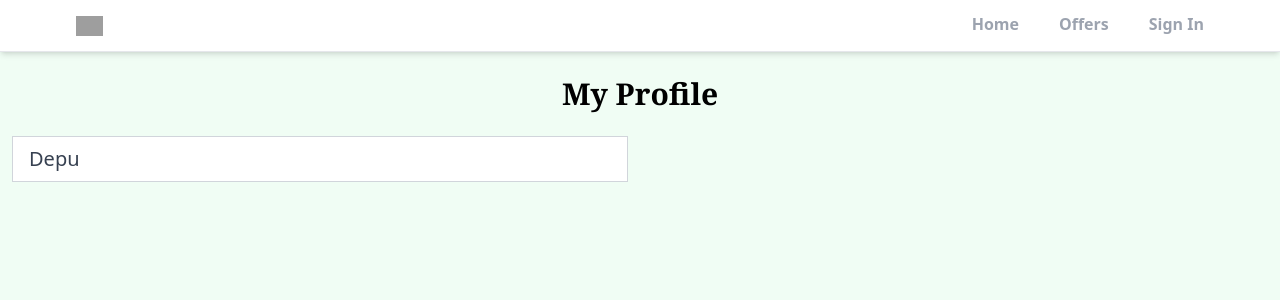
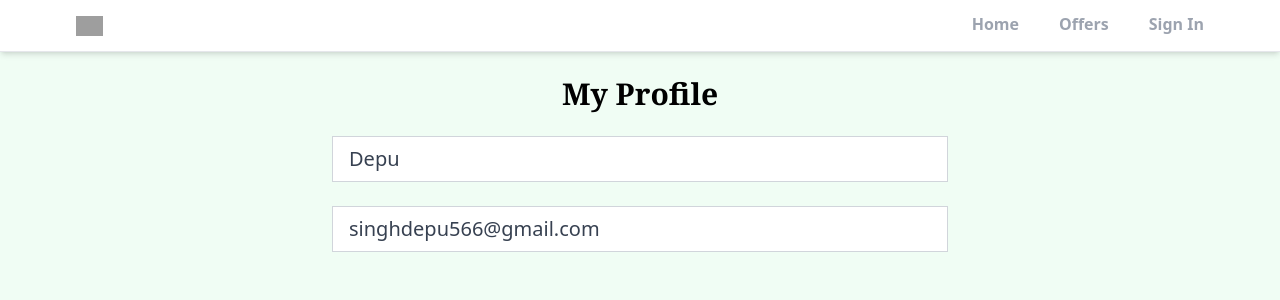
Before and after one commit to trdxDeepu/EstateApp, a React (Vite) app: page /profile in a window 1280 px wide. Shown: the top 300 px of the page. Built offline with nearby package versions, Linux system fonts and the light colour scheme; grey boxes are pictures that could not be loaded.

Commit message:
makes the input center and make the added the tailwind css

```diff
--- a/src/Pages/Profile.jsx
+++ b/src/Pages/Profile.jsx
@@ -10,20 +10,32 @@ const Profile = () => {
 
   return (
     <>
-      <section className="mx-w-6xl mx-auto-flex justify-center items-center flex-col">
+      <section className="mx-w-6xl mx-auto flex justify-center items-center flex-col">
         <h1 className="text-3xl text-center mt-6 font-serif font-bold">
           My Profile
         </h1>
         <div className="w-full md:w-[50%] mt-6 px-3">
           <form>
+            {/* name input*/}
             <input
               type="text"
               id="name"
               value={name}
               disabled
               className="w-full px-4 py-2 text-xl text-gray-700
+      bg-white border border-gray-300 rounder-sm
+       transition ease-in-out mb-6"
+            />
+            {/* email input */}
+            <input
+              type="email"
+              id="email"
+              value={email}
+              disabled
+              className="mb-6 w-full px-4 py-2 text-xl text-gray-700
       bg-white border border-gray-300 rounder-sm transition ease-in-out"
             />
+
           </form>
         </div>
       </section>
```
